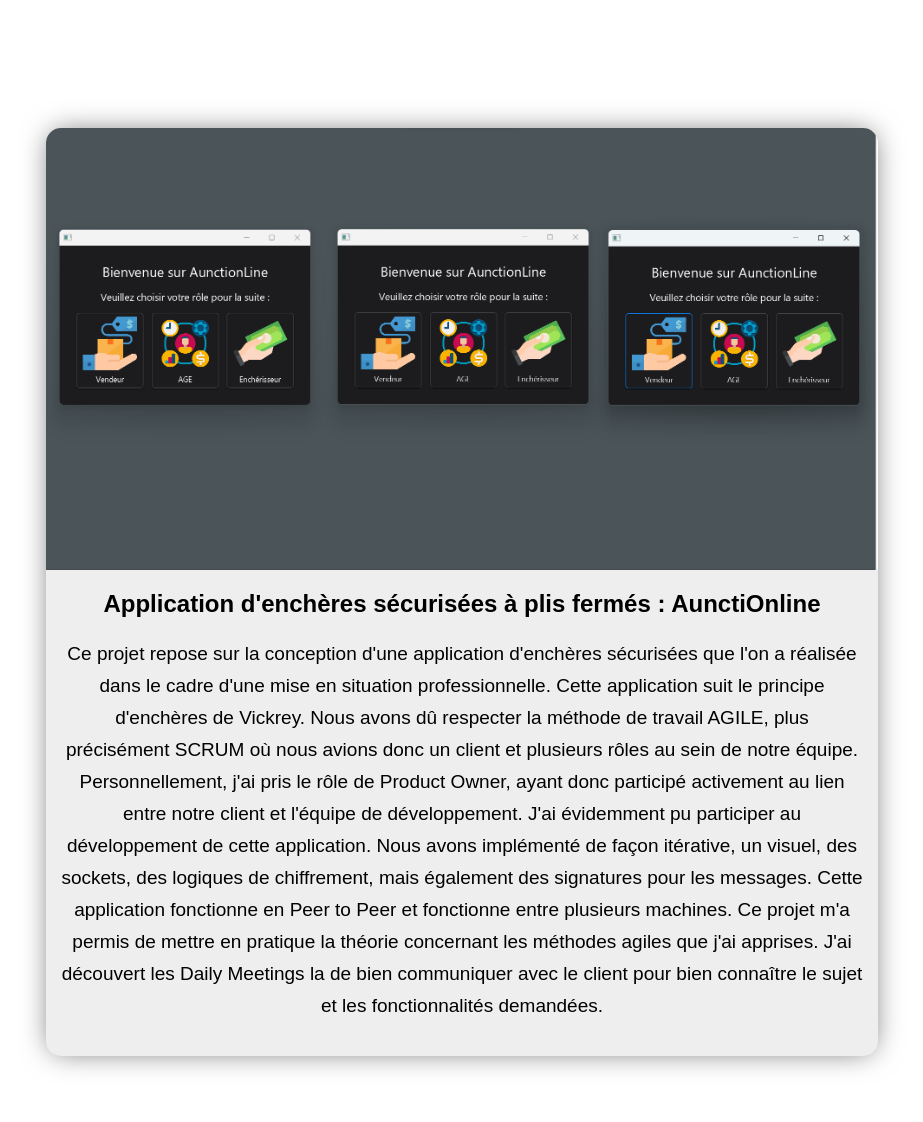
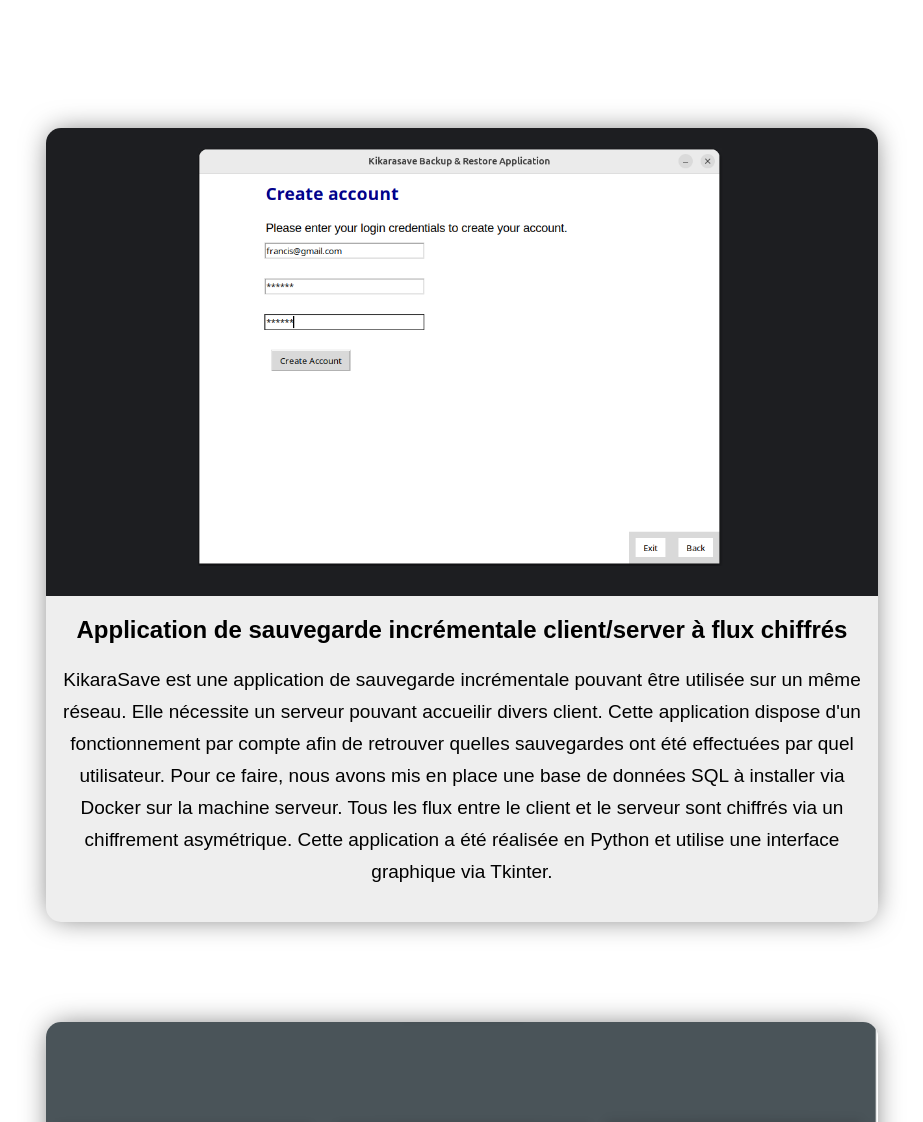
Before and after one commit to neo-garaix/portfolio, a plain HTML site: page projets/index.html in a window 1280 px wide. Shown: the part 580-1702 px from the top of the page, without its empty margins (178-1101 px from the left). Drawn offline with Linux system fonts and the light colour scheme.

Commit message:
Add project

```diff
--- a/projets/index.html
+++ b/projets/index.html
@@ -25,6 +25,25 @@
 </section>
 <section class="finTitre"></section>
 <section class="contain">
+    <div class="containProjet" id="sauvegarde">
+        <div class="imgCarouselProjet">
+            <img src="../ressource/img/projet/sauvegarde.png" alt="image sauvegarde 1">
+            <img src="../ressource/img/projet/sauvegarde2.png" alt="image sauvegarde 2">
+            <img src="../ressource/img/projet/sauvegarde3.png" alt="image sauvegarde 3">
+            <img src="../ressource/img/projet/sauvegarde4.png" alt="image sauvegarde 4">
+        </div>
+        <h2>
+            Application de sauvegarde incrémentale client/server à flux chiffrés
+        </h2>
+        <p>
+            KikaraSave est une application de sauvegarde incrémentale pouvant être utilisée sur un même réseau. Elle nécessite
+            un serveur pouvant accueilir divers client.
+            Cette application dispose d'un fonctionnement par compte afin de retrouver quelles sauvegardes ont été effectuées par
+            quel utilisateur. Pour ce faire, nous avons mis en place une base de données SQL à installer via Docker sur la
+            machine serveur. Tous les flux entre le client et le serveur sont chiffrés via un chiffrement asymétrique.
+            Cette application a été réalisée en Python et utilise une interface graphique via Tkinter.
+        </p>
+    </div>
     <div class="containProjet" id="enchere">
         <div class="imgCarouselProjet">
             <img src="../ressource/img/projet/enchere1.png" alt="image enchere 1">
```
Also changed, not shown: ressource/img/projet/sauvegarde.png (added), ressource/img/projet/sauvegarde2.png (added), ressource/img/projet/sauvegarde3.png (added), ressource/img/projet/sauvegarde4.png (added).
